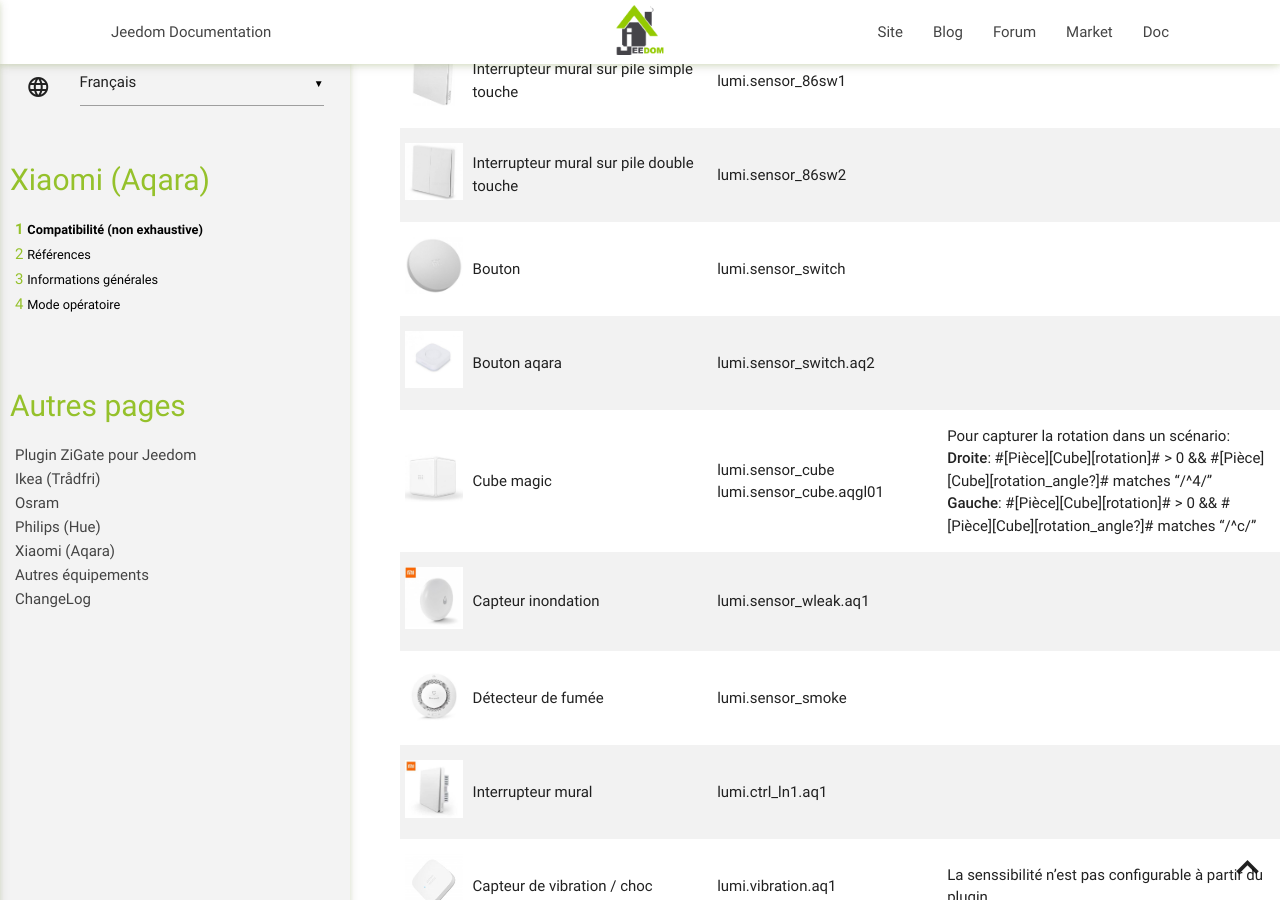
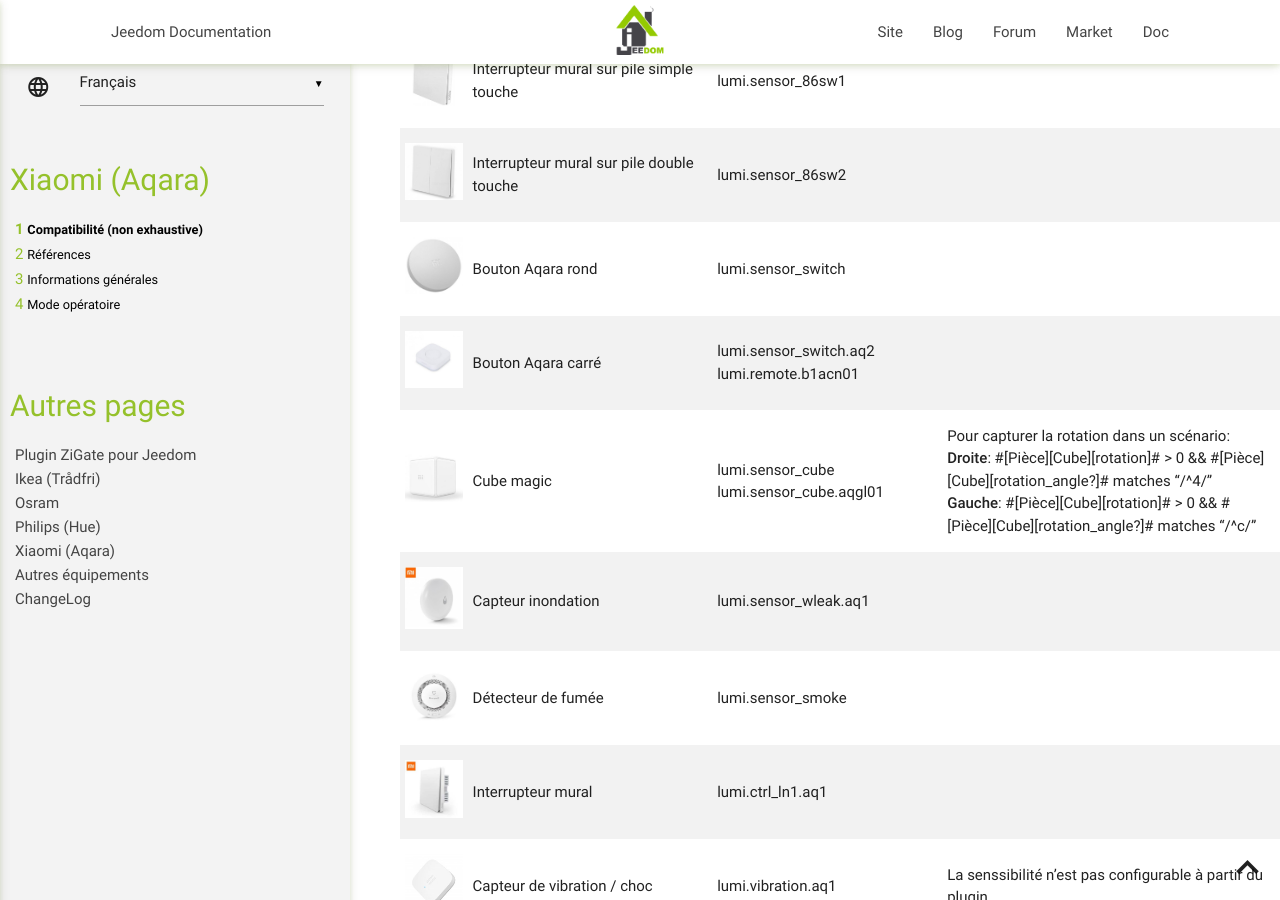
Before and after one commit to jeedom-zigate/jeedom-plugin-zigate, a Jekyll site: the page built from docs/fr_FR/xiaomi.md, in a window 1280 px wide and 900 px high, scrolled down 896 px. Built offline with Jekyll 4.4.1, drawn with Linux system fonts in a browser that asks for light colours; our own code applies the rules of GitHub Pages for plain Markdown files.

```diff
--- a/docs/fr_FR/xiaomi.md
+++ b/docs/fr_FR/xiaomi.md
@@ -13,8 +13,8 @@
 |<img src="https://raw.githubusercontent.com/Jeedom-Zigate/jeedom-plugin-zigate/master/images/lumi.plug.jpg" alt="lumi.plug" width="80"/>|Prise pilotée|lumi.plug||
 |<img src="https://raw.githubusercontent.com/Jeedom-Zigate/jeedom-plugin-zigate/master/images/lumi.sensor_86sw1.jpg" alt="lumi.sensor_86sw1" width="80"/>|Interrupteur mural sur pile simple touche|lumi.sensor_86sw1||
 |<img src="https://raw.githubusercontent.com/Jeedom-Zigate/jeedom-plugin-zigate/master/images/lumi.sensor_86sw2.jpg" alt="lumi.sensor_86sw2" width="80"/>|Interrupteur mural sur pile double touche|lumi.sensor_86sw2||
-|<img src="https://raw.githubusercontent.com/Jeedom-Zigate/jeedom-plugin-zigate/master/images/lumi.sensor_switch.jpg" alt="lumi.sensor_switch" width="80"/>|Bouton|lumi.sensor_switch||
-|<img src="https://raw.githubusercontent.com/Jeedom-Zigate/jeedom-plugin-zigate/master/images/lumi.sensor_switch.aq2.jpg" alt="lumi.sensor_switch.aq2" width="80"/>|Bouton aqara|lumi.sensor_switch.aq2||
+|<img src="https://raw.githubusercontent.com/Jeedom-Zigate/jeedom-plugin-zigate/master/images/lumi.sensor_switch.jpg" alt="lumi.sensor_switch" width="80"/>|Bouton Aqara rond|lumi.sensor_switch||
+|<img src="https://raw.githubusercontent.com/Jeedom-Zigate/jeedom-plugin-zigate/master/images/lumi.sensor_switch.aq2.jpg" alt="lumi.sensor_switch.aq2" width="80"/>|Bouton Aqara carré|lumi.sensor_switch.aq2<br> lumi.remote.b1acn01||
 |<img src="https://raw.githubusercontent.com/Jeedom-Zigate/jeedom-plugin-zigate/master/images/lumi.sensor_cube.jpg" alt="lumi.sensor_cube" width="80"/>|Cube magic|lumi.sensor_cube lumi.sensor_cube.aqgl01|Pour capturer la rotation dans un scénario:<br />**Droite**: #[Pièce][Cube][rotation]#  > 0 && #[Pièce][Cube][rotation_angle?]# matches "/^4/"<br />**Gauche**: #[Pièce][Cube][rotation]#  > 0 && #[Pièce][Cube][rotation_angle?]# matches "/^c/"|
 |<img src="https://raw.githubusercontent.com/Jeedom-Zigate/jeedom-plugin-zigate/master/images/lumi.sensor_wleak.aq1.jpg" alt="lumi.sensor_wleak.aq1" width="80"/>|Capteur inondation|lumi.sensor_wleak.aq1||
 |<img src="https://raw.githubusercontent.com/Jeedom-Zigate/jeedom-plugin-zigate/master/images/lumi.sensor_smoke.jpg" alt="lumi.sensor_smoke" width="80"/>|Détecteur de fumée|lumi.sensor_smoke||
```
Also changed, not shown: images/lumi.remote.b1acn01.jpg (added).
